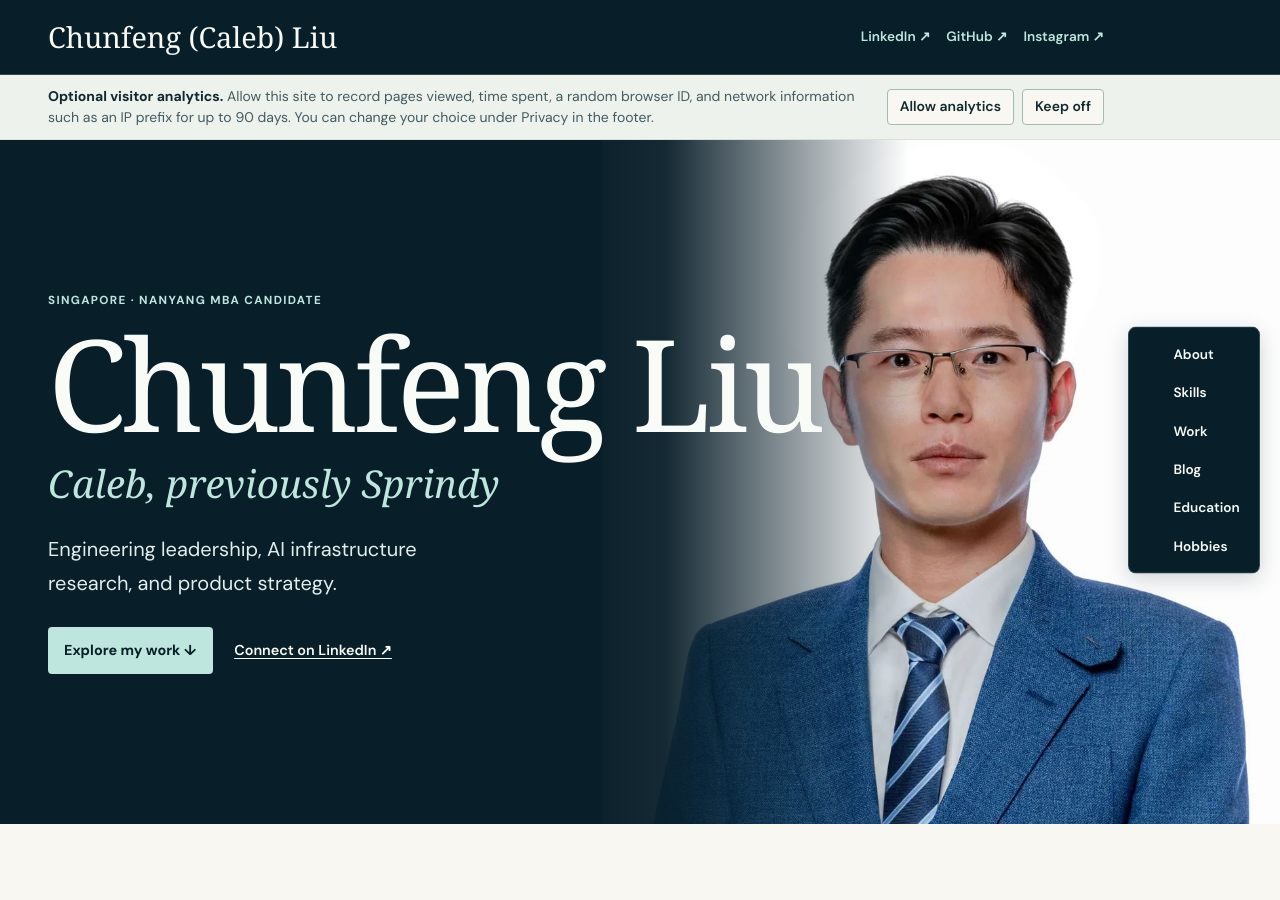
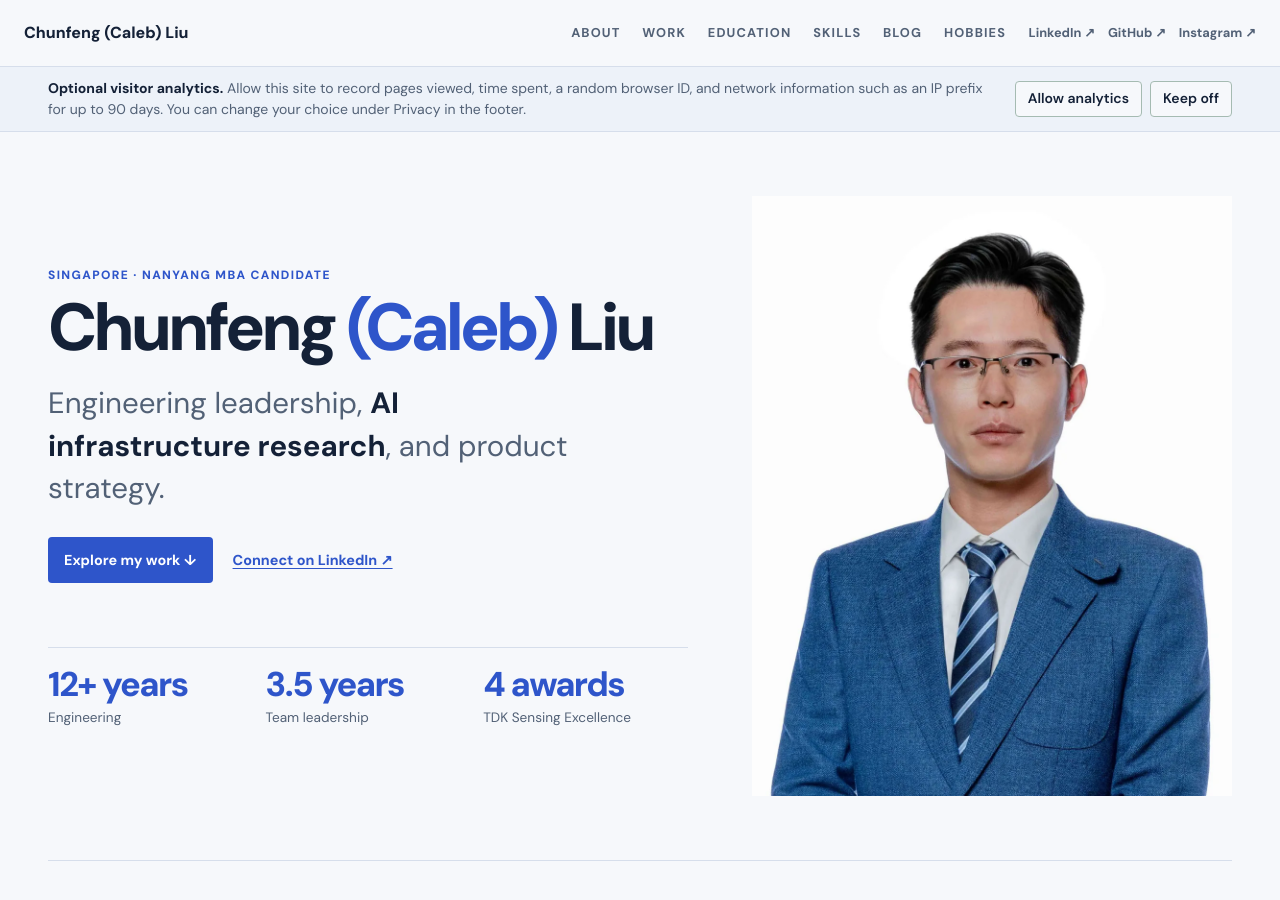
Before and after one commit to sprindy/chunfeng_liu.github.io, a Jekyll site: the page built from index.html, in a window 1280 px wide and 900 px high. Built offline with Jekyll 4.4.1, drawn with Linux system fonts in a browser that asks for light colours; some web fonts are replaced; some of the changed text lies outside the part shown.

Commit message:
Redesign the portfolio with a light portrait hero and career timeline

```diff
--- a/_layouts/default.html
+++ b/_layouts/default.html
@@ -5,11 +5,11 @@
   <meta name="viewport" content="width=device-width, initial-scale=1">
   <title>{% if page.title %}{{ page.title | escape }} · {% endif %}{{ site.title }}</title>
   <meta name="description" content="{{ page.description | default: site.description | escape }}">
-  <meta name="theme-color" content="#081e29">
+  <meta name="theme-color" content="#f6f8fb">
   <link rel="canonical" href="{{ page.url | absolute_url }}">
   <link rel="preconnect" href="https://fonts.googleapis.com">
   <link rel="preconnect" href="https://fonts.gstatic.com" crossorigin>
-  <link href="https://fonts.googleapis.com/css2?family=DM+Sans:wght@400;500;600;700&family=Instrument+Serif:ital@0;1&display=swap" rel="stylesheet">
+  <link href="https://fonts.googleapis.com/css2?family=DM+Sans:wght@400;500;600;700;800&family=Instrument+Serif:ital@0;1&display=swap" rel="stylesheet">
   <link rel="stylesheet" href="{{ '/assets/site.css' | relative_url }}?v={{ site.github.build_revision | default: 'section-navigation' | escape }}">
 </head>
 <body>
@@ -18,10 +18,10 @@
     <a class="brand" href="{{ '/' | relative_url }}">Chunfeng (Caleb) Liu</a>
     <nav aria-label="Main navigation">
       <a href="{{ '/' | relative_url }}#about">About</a>
+      <a href="{{ '/' | relative_url }}#work">Work</a>
+      <a href="{{ '/' | relative_url }}#education">Education</a>
       <a href="{{ '/' | relative_url }}#skills">Skills</a>
-      <a href="{{ '/' | relative_url }}#work">Work</a>
       <a href="{{ '/' | relative_url }}#blog">Blog</a>
-      <a href="{{ '/' | relative_url }}#education">Education</a>
       <a href="{{ '/' | relative_url }}#hobbies">Hobbies</a>
     </nav>
     <div class="contact" aria-label="Social profiles"><a href="https://www.linkedin.com/in/caleb-liu-6a361011a/">LinkedIn ↗</a><a href="https://github.com/sprindy">GitHub ↗</a><a href="https://www.instagram.com/sprindy.liu/">Instagram ↗</a></div>
--- a/assets/site.css
+++ b/assets/site.css
@@ -1,77 +1,111 @@
 :root {
-  --ink: #102830;
-  --muted: #435b61;
-  --paper: #f8f7f1;
-  --tint: #edf2ed;
-  --navy: #081e29;
-  --aqua: #bfe6de;
-  --line: #d6dfda;
+  --ink: #142137;
+  --muted: #526176;
+  --paper: #f6f8fb;
+  --tint: #edf2f9;
+  --line: #d6deeb;
+  --blue: #2e55ca;
   --serif: "Instrument Serif", Georgia, serif;
   --sans: "DM Sans", system-ui, sans-serif;
 }
 *, *::before, *::after { box-sizing: border-box; }
-html { scroll-behavior: smooth; }
+html { scroll-behavior: smooth; scroll-padding-top: 6.25rem; }
 body { margin: 0; color: var(--ink); background: var(--paper); font: 1rem/1.7 var(--sans); }
 a { color: inherit; text-underline-offset: .22em; }
 a:hover { text-decoration-thickness: 2px; }
-:focus-visible { outline: 3px solid #518e84; outline-offset: 4px; }
+:focus-visible { outline: 3px solid var(--blue); outline-offset: 4px; }
 h1, h2, h3, p, dl, dd, ul { margin: 0; }
 h1, h2, h3 { line-height: 1; }
-h1, h2 { font: 400 clamp(3.25rem, 6vw, 6.2rem)/.98 var(--serif); letter-spacing: -.035em; }
-h3 { font: 400 clamp(1.8rem, 3vw, 2.7rem)/1.06 var(--serif); }
-.wrap { width: min(1160px, 100% - 96px); margin-inline: auto; }
+h1, h2 { font: 800 clamp(2.65rem, 5.2vw, 5rem)/1.02 var(--sans); letter-spacing: -.06em; }
+h3 { font: 700 clamp(1.25rem, 2.5vw, 2rem)/1.16 var(--sans); letter-spacing: -.035em; }
+.wrap { width: min(1240px, 100% - 96px); margin-inline: auto; }
 .skip { position: absolute; z-index: 5; top: 8px; left: 8px; background: white; color: var(--ink); padding: .5rem; transform: translateY(-160%); }
 .skip:focus { transform: translateY(0); }
-.site-header { background: var(--navy); color: #f7faf5; border-bottom: 1px solid #f7faf52e; }
-.header-inner { display: grid; grid-template-columns: 1fr auto auto; gap: 24px; align-items: center; min-height: 74px; }
-.brand { font: 400 1.8rem/1 var(--serif); text-decoration: none; white-space: nowrap; justify-self: start; }
-.brand span { color: var(--aqua); }
-nav { display: flex; flex-wrap: wrap; justify-content: flex-end; gap: .45rem clamp(.85rem, 2.2vw, 1.7rem); }
-nav a, .contact a { text-decoration: none; font-weight: 600; font-size: .85rem; }
-nav a:hover, .contact a:hover { text-decoration: underline; }
-.contact { display: flex; flex-wrap: wrap; justify-content: flex-end; gap: .25rem 1rem; color: var(--aqua); justify-self: end; }
+.site-header {
+  position: sticky;
+  top: 0;
+  z-index: 4;
+  color: var(--ink);
+  background: var(--paper);
+  border-bottom: 1px solid var(--line);
+}
+.header-inner {
+  width: min(1600px, 100% - 48px);
+  min-height: 66px;
+  display: grid;
+  grid-template-columns: auto 1fr auto;
+  gap: 1.4rem;
+  align-items: center;
+}
+.brand { font-weight: 800; text-decoration: none; }
+.site-header nav { display: flex; justify-content: flex-end; gap: .3rem clamp(.75rem, 1.7vw, 1.45rem); }
+.site-header nav a, .contact a { color: var(--muted); text-decoration: none; font-weight: 700; font-size: .8rem; }
+.site-header nav a { text-transform: uppercase; letter-spacing: .09em; }
+.site-header nav a:hover, .contact a:hover { color: var(--blue); text-decoration: underline; }
+.contact { display: flex; flex-wrap: wrap; justify-content: flex-end; gap: .25rem .8rem; }
 .hero {
   display: grid;
-  align-items: center;
-  min-height: clamp(540px, 76vh, 800px);
-  color: #f9fbf6;
-  background: linear-gradient(90deg, var(--navy) 45%, #081e29f2 52%, #081e2900 71%), url("home-portrait.webp") right 5% / min(53vw, 820px) auto no-repeat, var(--navy);
+  grid-template-columns: minmax(0, 1.2fr) minmax(0, .9fr);
+  align-items: stretch;
+  gap: clamp(1.5rem, 5vw, 5rem);
+  padding-block: clamp(2rem, 5vw, 5rem);
+  border-bottom: 1px solid var(--line);
 }
-.hero-inner { padding-block: 5.5rem; }
-.hero h1 { font-size: clamp(5rem, 10vw, 9.85rem); margin-top: .55rem; }
-.eyebrow { text-transform: uppercase; letter-spacing: .115em; font-size: .73rem; font-weight: 700; color: #356760; }
-.hero .eyebrow { color: var(--aqua); }
-.alias { color: var(--aqua); font-family: var(--serif); font-style: italic; font-size: clamp(1.65rem, 3vw, 2.55rem); margin: .35rem 0 1rem; }
-.hero-summary { font-size: clamp(1.05rem, 2vw, 1.25rem); max-width: 25rem; color: #e1eeec; }
-.actions { display: flex; align-items: center; flex-wrap: wrap; gap: .8rem 1.35rem; margin-top: 1.7rem; }
-.button { display: inline-flex; align-items: center; padding: .7rem 1rem; background: var(--aqua); color: var(--navy); font-size: .9rem; font-weight: 700; text-decoration: none; border-radius: 4px; }
-.button:hover { background: #e1f5ef; }
-.hero-link { font-size: .9rem; font-weight: 600; }
+.hero-inner { align-self: center; }
+.hero h1 { font-size: clamp(3.2rem, 5.2vw, 5rem); margin-block: .55rem 1.25rem; }
+.hero h1 span { color: var(--blue); }
+.hero-portrait {
+  width: 100%;
+  max-height: 620px;
+  aspect-ratio: 4 / 5;
+  align-self: center;
+  background: #fafafa url("home-portrait.webp") center top / cover no-repeat;
+}
+.eyebrow { text-transform: uppercase; letter-spacing: .115em; font-size: .75rem; font-weight: 800; color: var(--blue); }
+.hero-summary { font-size: clamp(1.25rem, 2.3vw, 1.9rem); line-height: 1.45; max-width: 35rem; color: var(--muted); }
+.hero-summary strong { color: var(--ink); }
+.actions { display: flex; align-items: center; flex-wrap: wrap; gap: .75rem 1.25rem; margin-top: 1.7rem; }
+.button { display: inline-flex; padding: .65rem 1rem; background: var(--blue); color: white; font-size: .9rem; font-weight: 700; text-decoration: none; border-radius: 4px; }
+.button:hover { background: #2044ad; }
+.hero-link { color: var(--blue); font-size: .9rem; font-weight: 700; }
 .section { padding-block: clamp(3rem, 7vw, 6.25rem); scroll-margin-top: 1rem; }
 .split { display: grid; grid-template-columns: minmax(10.5rem, .75fr) minmax(0, 2.25fr); gap: clamp(1.6rem, 5vw, 5.5rem); }
 .split > h2 { align-self: start; }
 .intro { font-size: clamp(1.2rem, 2.25vw, 1.55rem); line-height: 1.45; margin-bottom: 1rem; }
 .section p:not(.eyebrow, .intro) { color: var(--muted); }
-.metrics { display: grid; grid-template-columns: repeat(3, minmax(0, 1fr)); gap: .85rem; margin-top: 1.75rem; padding-top: 1.25rem; border-top: 1px solid var(--line); }
-.metrics dt { font: 400 clamp(1.55rem, 3.6vw, 2.85rem)/1 var(--serif); }
-.metrics dd { color: var(--muted); font-size: .83rem; margin-top: .35rem; line-height: 1.35; }
+.metrics { display: grid; grid-template-columns: repeat(3, minmax(0, 1fr)); gap: .8rem; margin-top: clamp(2rem, 5vw, 4rem); padding-top: 1.15rem; border-top: 1px solid var(--line); }
+.metrics dt { color: var(--blue); font-size: clamp(1.2rem, 2.7vw, 2.15rem); font-weight: 800; letter-spacing: -.045em; line-height: 1.1; }
+.metrics dd { color: var(--muted); font-size: .85rem; margin-top: .35rem; line-height: 1.35; }
 .band { background: var(--tint); border-block: 1px solid var(--line); }
 .skills-grid { display: grid; gap: .95rem; grid-template-columns: repeat(auto-fit, minmax(min(12rem, 100%), 1fr)); }
-.skills-grid article { background: var(--paper); padding: 1.3rem; border: 1px solid var(--line); border-radius: 5px; }
-.skills-grid h3 { font-size: 1.85rem; margin-bottom: .55rem; }
-.work-list article { padding-block: 1.2rem; border-top: 1px solid var(--line); }
-.work-list article:last-child { border-bottom: 1px solid var(--line); }
-.work-list h3 { margin-top: .45rem; }
-.work-list .role { font-weight: 700; margin-block: .33rem .55rem; }
-.case-links { display: flex; gap: .35rem 1.2rem; flex-wrap: wrap; list-style: none; padding: 0; margin-top: .75rem; }
-.case-links a { color: #275950; font-size: .9rem; font-weight: 700; }
-.blog-band { background: var(--navy); color: #f7faf5; }
+.skills-grid article { background: var(--paper); padding: 1.35rem; border: 1px solid var(--line); border-radius: 8px; }
+.skills-grid h3 { font-size: 1.28rem; margin-bottom: .55rem; }
+#work > h2 { margin-block: .55rem 1.5rem; }
+#work .work-list > .case-links { margin-block: 0 1.2rem; }
+#work .work-list article {
+  display: grid;
+  grid-template-columns: minmax(0, 1fr) minmax(0, .85fr) minmax(0, 1.65fr);
+  align-items: start;
+  gap: .75rem clamp(1rem, 3vw, 2.5rem);
+  padding: 1.7rem 0 1.7rem clamp(1rem, 2.8vw, 2.1rem);
+  border-block-start: 1px solid var(--line);
+  border-inline-start: 2px solid var(--blue);
+}
+#work .work-role .role { font-weight: 800; color: var(--ink); }
+.work-date { font-size: .86rem; margin-top: .2rem; }
+.case-links { display: flex; gap: .35rem 1.2rem; flex-wrap: wrap; list-style: none; padding: 0; }
+.case-links a { color: var(--blue); font-size: .9rem; font-weight: 700; }
+#work article .case-links { grid-column: 3; }
+#education .work-list { display: grid; grid-template-columns: repeat(2, minmax(0, 1fr)); gap: 1rem; margin-top: 1.6rem; }
+#education article { padding: clamp(1.2rem, 3vw, 2rem); background: white; border: 1px solid var(--line); border-radius: 8px; }
+#education h3 { margin-block: .5rem .4rem; }
+.blog-band { background: var(--paper); }
 .series { list-style: none; padding: 0; }
-.series li { border-top: 1px solid #f7faf552; padding-block: .8rem; font: 400 clamp(2rem, 4.2vw, 3.7rem)/1.05 var(--serif); }
-.series li:last-child { border-bottom: 1px solid #f7faf552; }
+.series li { border-block-start: 1px solid var(--line); padding-block: 1rem; font-size: clamp(1.25rem, 3vw, 2.05rem); font-weight: 700; line-height: 1.2; letter-spacing: -.03em; }
+.series li:last-child { border-block-end: 1px solid var(--line); }
 .series a { display: flex; justify-content: space-between; gap: .4rem; align-items: center; text-decoration: none; }
-.series a:hover { color: var(--aqua); }
-.series a span { font: 600 .9rem var(--sans); color: var(--aqua); }
+.series a:hover, .series a span { color: var(--blue); }
+.series a span { font-size: .9rem; }
 .prose { max-width: 760px; min-height: 65vh; padding-block: 4rem; }
 .prose header { margin-block: 1.2rem 2rem; border-bottom: 1px solid var(--line); }
 .prose h1 { margin-block: .65rem; }
@@ -80,71 +114,28 @@ nav a:hover, .contact a:hover { text-decoration: underline; }
 .prose ul, .prose ol { margin-block: .65rem; }
 .prose img { max-width: 100%; height: auto; }
 .series-posts li { margin-bottom: .55rem; }
-footer { background: var(--navy); color: #f7faf5; padding-block: 1.8rem; }
+footer { background: var(--tint); color: var(--ink); border-top: 1px solid var(--line); padding-block: 1.8rem; }
 .footer-inner, .footer-inner div { display: flex; flex-wrap: wrap; align-items: center; justify-content: space-between; gap: .5rem 1.1rem; }
-.footer-inner a { color: var(--aqua); }
-@media (min-width: 1200px) and (min-height: 420px) {
-  .wrap {
-    width: min(1160px, 100% - 224px);
-    margin-left: max(48px, calc((100% - 1320px) / 2));
-    margin-right: auto;
-  }
-  .header-inner { grid-template-columns: 1fr auto; }
-  .prose { margin-inline: auto; }
-  nav {
-    position: fixed;
-    z-index: 4;
-    inset-inline-end: max(20px, calc((100vw - 1450px) / 2));
-    top: 50%;
-    transform: translateY(-50%);
-    display: grid;
-    gap: .15rem;
-    width: 132px;
-    padding: .55rem;
-    border: 1px solid #bfe6de38;
-    border-radius: 8px;
-    background: var(--navy);
-    box-shadow: 0 6px 22px #081e292e;
-  }
-  nav a { display: block; padding: .4rem .65rem; border-radius: 4px; }
-  nav a:hover, nav a:focus-visible { color: var(--aqua); background: #bfe6de16; }
+.footer-inner a { color: var(--blue); }
+@media (max-width: 1020px) {
+  .header-inner { grid-template-columns: 1fr auto; gap: .45rem 1rem; padding-block: .65rem; }
+  .header-inner nav { grid-row: 2; grid-column: 1 / -1; justify-content: flex-start; }
+  .header-inner .contact { grid-row: 1; grid-column: 2; }
+  .hero { gap: 1.6rem; }
 }
-@media (max-width: 1199px), (max-height: 419px) {
-  html { scroll-padding-top: 100px; }
-  .site-header { position: sticky; top: 0; z-index: 4; }
-}
-@media (max-width: 900px) {
-  .wrap { width: calc(100% - 56px); }
-  .header-inner { grid-template-columns: auto 1fr; gap: .5rem 1rem; padding-block: .65rem; }
-  .header-inner nav { grid-row: 2; grid-column: 1 / -1; }
-  .header-inner .contact { grid-row: 1; grid-column: 2; }
-  nav { justify-content: flex-end; }
-  .hero {
-    background-image: linear-gradient(90deg, var(--navy) 38%, #081e29f2 47%, #081e2900 74%), url("home-portrait.webp");
-    background-size: auto, 64vw auto;
-  }
-}
-@media (max-width: 650px) {
+@media (max-width: 700px) {
   .wrap { width: calc(100% - 36px); }
-  .header-inner { gap: .5rem; }
-  .contact { gap: .25rem .65rem; }
-  .contact a { font-size: .78rem; }
-  .brand { font-size: clamp(1.15rem, 5.2vw, 1.8rem); }
-  html { scroll-padding-top: 105px; }
-  nav { justify-content: flex-start; flex-wrap: nowrap; overflow-x: auto; padding: .2rem; gap: .35rem .8rem; }
-  nav a { flex-shrink: 0; }
-  nav a { font-size: .8rem; }
-  .hero {
-    min-height: 640px;
-    align-items: end;
-    background-image: linear-gradient(0deg, var(--navy) 24%, #081e29eb 43%, #081e2900 68%), url("home-portrait.webp");
-    background-size: cover, 100% auto;
-    background-position: center, center top;
-  }
-  .hero-inner { padding-block: 7rem 2.3rem; }
-  .hero h1 { font-size: clamp(3.9rem, 13vw, 5.7rem); }
-  .split { grid-template-columns: minmax(0, 1fr); }
-  .metrics { gap: .55rem; }
+  .header-inner { gap: .45rem .75rem; }
+  .brand { font-size: .9rem; }
+  .contact { gap: .25rem .55rem; }
+  .contact a { font-size: .7rem; }
+  .site-header nav { min-width: 0; overflow-x: auto; gap: .85rem; padding-block: .15rem; }
+  .site-header nav a { flex-shrink: 0; font-size: .72rem; }
+  .hero, .split, #education .work-list { grid-template-columns: minmax(0, 1fr); }
+  .hero h1 { font-size: clamp(2.75rem, 8vw, 4.25rem); }
+  .hero-portrait { max-height: 420px; }
+  #work .work-list article { grid-template-columns: minmax(0, 1fr); gap: .5rem; }
+  #work article .case-links { grid-column: auto; margin-top: .35rem; }
 }
 @media (prefers-reduced-motion: reduce) {
   html { scroll-behavior: auto; }
@@ -169,7 +160,7 @@ footer { background: var(--navy); color: #f7faf5; padding-block: 1.8rem; }
   display: block;
   overflow: visible;
   white-space: normal;
-  border-inline-start: 3px solid #518e84;
+  border-inline-start: 3px solid var(--blue);
   padding: .55rem 1rem;
   margin-block: 1.5rem 2rem;
 }
@@ -227,7 +218,7 @@ footer { background: var(--navy); color: #f7faf5; padding-block: 1.8rem; }
   text-decoration: none;
 }
 .post-engagement button:enabled, .post-engagement-actions a { cursor: pointer; }
-.post-engagement button[aria-pressed="true"] { background: var(--tint); color: #175a51; font-weight: 700; }
+.post-engagement button[aria-pressed="true"] { background: var(--tint); color: var(--blue); font-weight: 700; }
 .post-engagement button:disabled { opacity: .55; }
 .post-engagement-actions a:hover, .post-engagement button:enabled:hover { background: var(--tint); }
 .post-view-count, .post-engagement [role="status"] { color: var(--muted); margin-block: .65rem; }
@@ -271,13 +262,13 @@ footer { background: var(--navy); color: #f7faf5; padding-block: 1.8rem; }
   font: 600 .875rem/1.4 var(--sans);
   cursor: pointer;
 }
-.analytics-choice:hover { background: var(--aqua); }
+.analytics-choice:hover { background: var(--tint); }
 
 .footer-privacy {
   padding: 0;
   border: 0;
   background: transparent;
-  color: var(--aqua);
+  color: var(--blue);
   font: inherit;
   text-decoration: underline;
   text-underline-offset: .22em;
--- a/index.html
+++ b/index.html
@@ -1,17 +1,18 @@
 ---
 layout: default
 ---
-<section class="hero" aria-labelledby="name">
-  <div class="wrap hero-inner">
+<section class="wrap hero" aria-labelledby="name">
+  <div class="hero-inner">
     <p class="eyebrow">Singapore · Nanyang MBA candidate</p>
-    <h1 id="name">Chunfeng Liu</h1>
-    <p class="alias">Caleb, previously Sprindy</p>
-    <p class="hero-summary">Engineering leadership, AI infrastructure research, and product strategy.</p>
+    <h1 id="name">Chunfeng <span>(Caleb)</span> Liu</h1>
+    <p class="hero-summary">Engineering leadership, <strong>AI infrastructure research</strong>, and product strategy.</p>
     <div class="actions">
       <a class="button" href="#work">Explore my work ↓</a>
       <a class="hero-link" href="https://www.linkedin.com/in/caleb-liu-6a361011a/">Connect on LinkedIn ↗</a>
     </div>
+    <dl class="metrics"><div><dt>12+ years</dt><dd>Engineering</dd></div><div><dt>3.5 years</dt><dd>Team leadership</dd></div><div><dt>4 awards</dt><dd>TDK Sensing Excellence</dd></div></dl>
   </div>
+  <div class="hero-portrait" role="img" aria-label="Portrait of Chunfeng (Caleb) Liu"></div>
 </section>
 
 <section class="wrap section split" id="about">
@@ -19,7 +20,57 @@ layout: default
   <div>
     <p class="intro">I’m a technology leader and Nanyang MBA candidate with 12+ years in engineering, including 3.5 years leading teams, and a year of independent AI infrastructure research.</p>
     <p>At TDK-InvenSense, I led work across engineering, QA, and customer teams in three regions to deliver sensor platforms for global smartphone and wearable programs. My research follows the AI stack from chips and data centers to models and applications. I’m interested in how technical constraints shape product strategy and commercialization.</p>
-    <dl class="metrics"><div><dt>12+ years</dt><dd>Engineering</dd></div><div><dt>3.5 years</dt><dd>Team leadership</dd></div><div><dt>4 awards</dt><dd>TDK Sensing Excellence</dd></div></dl>
+  </div>
+</section>
+
+<section class="wrap section" id="work">
+  <h2>Career trajectory</h2>
+  <div class="work-list">
+    <p class="case-links"><a href="https://www.linkedin.com/in/caleb-liu-6a361011a/">Full work experience on LinkedIn ↗</a></p>
+    {% assign case_studies = site.work | sort: 'order' %}
+    <article>
+      <h3>TDK-InvenSense</h3>
+      <div class="work-role">
+        <p class="role">System Software Manager</p>
+        <p class="work-date">Jan 2018 – Jun 2026</p>
+      </div>
+      <p>Led sensor platform delivery across three regions. A modular Qualcomm SEE framework cut SKU onboarding time by 50%. CI and diagnostic routines reduced integration defects and debugging cycles by about 30%. Secured Qualcomm Tier 1 certification for three variants and Tier 2 certification for more than 20.</p>
+      <ul class="case-links">{% for study in case_studies %}{% if study.employer == 'TDK-InvenSense' %}<li><a href="{{ study.url | relative_url }}">{{ study.title | escape }} ↗</a></li>{% endif %}{% endfor %}</ul>
+    </article>
+    <article>
+      <h3>HTC</h3>
+      <div class="work-role">
+        <p class="role">Senior Software Engineer</p>
+        <p class="work-date">Jul 2015 – Dec 2017</p>
+      </div>
+      <p>Developed sensing and low-power firmware for HTC VIVE VR on STM32 and FreeRTOS, and built diagnostics for Qualcomm and MediaTek smartphones.</p>
+      {% assign htc_study = case_studies | where: 'employer', 'HTC' | first %}
+      <ul class="case-links"><li><a href="{{ htc_study.url | relative_url }}">{{ htc_study.title | escape }} ↗</a></li></ul>
+    </article>
+    <article>
+      <h3>ArcherMind Technology</h3>
+      <div class="work-role">
+        <p class="role">Software Engineer</p>
+        <p class="work-date">Mar 2014 – May 2015</p>
+      </div>
+      <p>Delivered five or more Android integrations for Intel automotive systems across telephony, audio, storage, and boot.</p>
+    </article>
+    <article>
+      <h3>Jiangsu Radio Factory</h3>
+      <div class="work-role">
+        <p class="role">Embedded Software Engineer</p>
+        <p class="work-date">Jun 2011 – Aug 2013</p>
+      </div>
+      <p>Developed embedded drivers and C++ instrumentation applications on TI OMAP3530 and Windows CE.</p>
+    </article>
+  </div>
+</section>
+
+<section class="wrap section" id="education">
+  <h2>Education</h2>
+  <div class="work-list">
+    <article><p class="eyebrow">Jul 2026 – Jul 2027 (expected)</p><h3>Nanyang Technological University</h3><p class="role">Master of Business Administration · Nanyang Business School</p></article>
+    <article><p class="eyebrow">Sep 2007 – Jun 2011</p><h3>Hebei GEO University</h3><p class="role">BSc, Electronic Information Engineering</p></article>
   </div>
 </section>
 
@@ -31,37 +82,6 @@ layout: default
     <article><h3>Software &amp; systems</h3><p>C/C++, Python, Linux, Android, embedded systems, Qualcomm and MediaTek platforms, sensors, CI/CD, and Git.</p></article>
   </div>
 </div></section>
-
-<section class="wrap section split" id="work">
-  <h2>Work</h2>
-  <div class="work-list">
-    <p class="case-links"><a href="https://www.linkedin.com/in/caleb-liu-6a361011a/">Full work experience on LinkedIn ↗</a></p>
-    {% assign case_studies = site.work | sort: 'order' %}
-    <article>
-      <p class="eyebrow">Jan 2018 – Jun 2026</p>
-      <h3>TDK-InvenSense</h3><p class="role">System Software Manager</p>
-      <p>Led sensor platform delivery across three regions. A modular Qualcomm SEE framework cut SKU onboarding time by 50%. CI and diagnostic routines reduced integration defects and debugging cycles by about 30%. Secured Qualcomm Tier 1 certification for three variants and Tier 2 certification for more than 20.</p>
-      <ul class="case-links">{% for study in case_studies %}{% if study.employer == 'TDK-InvenSense' %}<li><a href="{{ study.url | relative_url }}">{{ study.title | escape }} ↗</a></li>{% endif %}{% endfor %}</ul>
-    </article>
-    <article>
-      <p class="eyebrow">Jul 2015 – Dec 2017</p>
-      <h3>HTC</h3><p class="role">Senior Software Engineer</p>
-      <p>Developed sensing and low-power firmware for HTC VIVE VR on STM32 and FreeRTOS, and built diagnostics for Qualcomm and MediaTek smartphones.</p>
-      {% assign htc_study = case_studies | where: 'employer', 'HTC' | first %}
-      <ul class="case-links"><li><a href="{{ htc_study.url | relative_url }}">{{ htc_study.title | escape }} ↗</a></li></ul>
-    </article>
-    <article>
-      <p class="eyebrow">Mar 2014 – May 2015</p>
-      <h3>ArcherMind Technology</h3><p class="role">Software Engineer</p>
-      <p>Delivered five or more Android integrations for Intel automotive systems across telephony, audio, storage, and boot.</p>
-    </article>
-    <article>
-      <p class="eyebrow">Jun 2011 – Aug 2013</p>
-      <h3>Jiangsu Radio Factory</h3><p class="role">Embedded Software Engineer</p>
-      <p>Developed embedded drivers and C++ instrumentation applications on TI OMAP3530 and Windows CE.</p>
-    </article>
-  </div>
-</section>
 
 <section class="blog-band" id="blog"><div class="wrap section split">
   <h2>Blog</h2>
@@ -76,14 +96,6 @@ layout: default
   </ul>
 </div></section>
 
-<section class="wrap section split" id="education">
-  <h2>Education</h2>
-  <div class="work-list">
-    <article><p class="eyebrow">Jul 2026 – Jul 2027 (expected)</p><h3>Nanyang Technological University</h3><p class="role">Master of Business Administration · Nanyang Business School</p></article>
-    <article><p class="eyebrow">Sep 2007 – Jun 2011</p><h3>Hebei GEO University</h3><p class="role">BSc, Electronic Information Engineering</p></article>
-  </div>
-</section>
-
 <section class="band" id="hobbies"><div class="wrap section split">
   <h2>Hobbies</h2>
   <div class="skills-grid">
```
